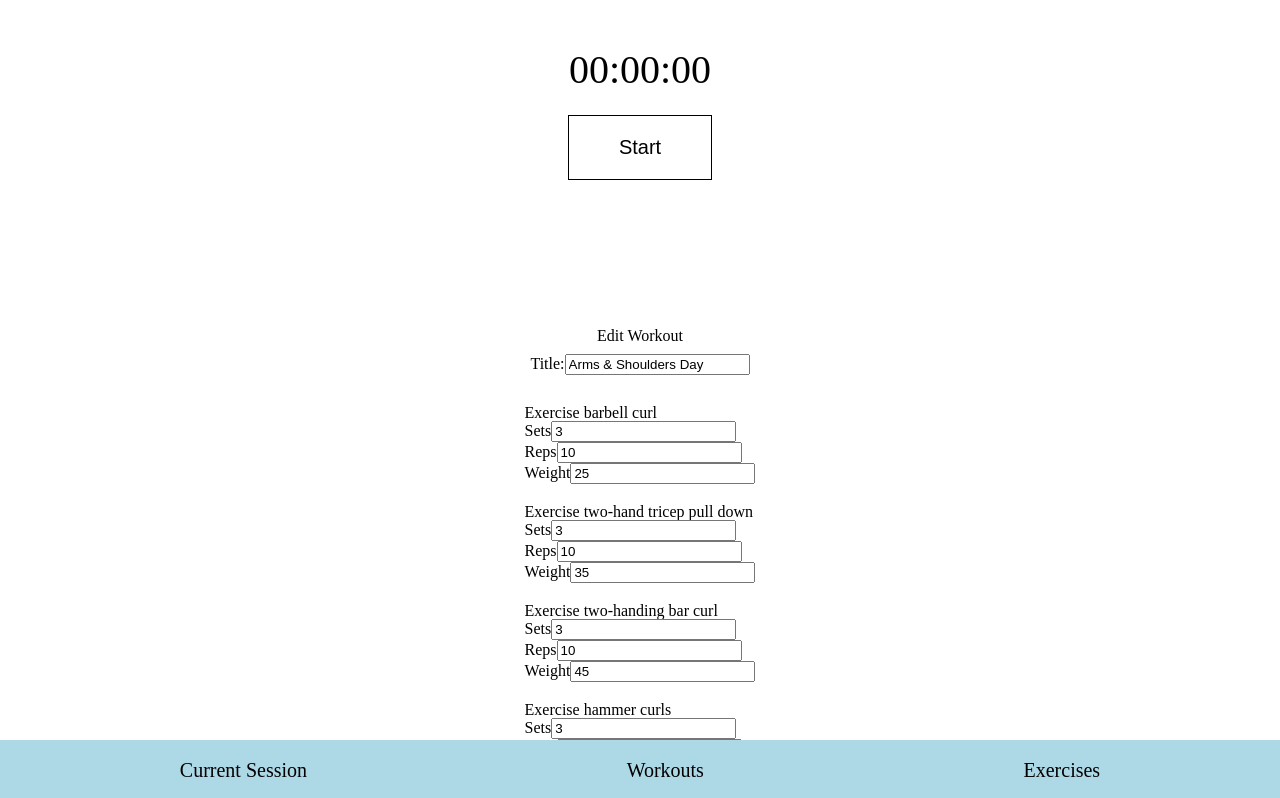
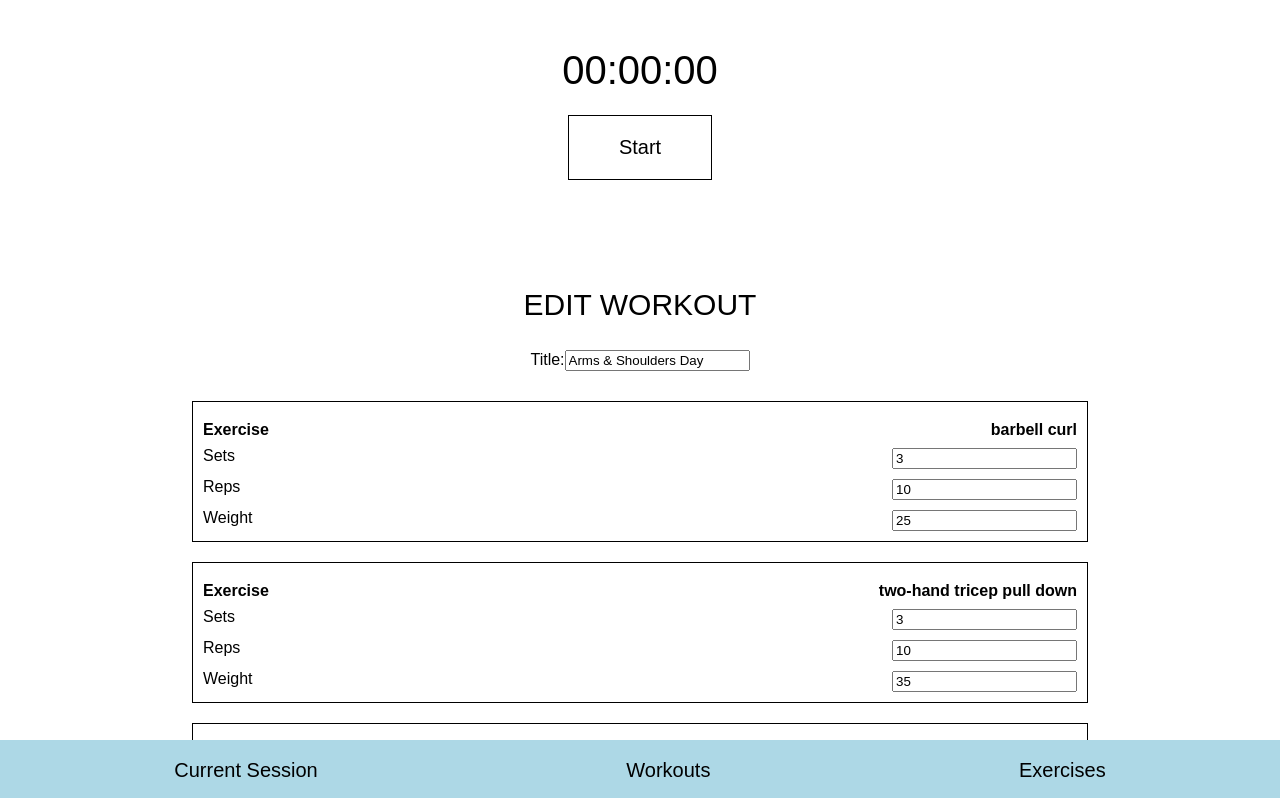
Before and after one commit to lukeslab/gym-app, a React (Create React App) app: page /edit-workout/0 in a window 1280 px wide. Shown: the top 798 px of the page. Built offline with nearby package versions, Linux system fonts and the light colour scheme.

Commit message:
add styles to edit-workout view.

```diff
--- a/src/App.css
+++ b/src/App.css
@@ -25,6 +25,7 @@ footer, header, hgroup, menu, nav, section {
 }
 body {
 	line-height: 1;
+	font-family: sans-serif;
 }
 ol, ul {
 	list-style: none;
@@ -53,14 +54,40 @@ form {
 	display: flex;
 	flex-direction: column;
 	align-items: center;
-	justify-content: center;
+	justify-content: flex-start;
 	height: 100vh;
+	margin-top: 100px;
 }
 
 .edit-workout > * {
 	margin-top: 10px;
 }
 
+.edit-workout h1 {
+	font-size: 30px;
+	text-transform: uppercase;
+	margin-bottom: 20px;
+}
+
 .edit-workout li {
 	margin-top: 20px;
+	border: 1px solid black;
+	padding: 10px;
 }
+
+.edit-workout li * {
+	margin-top: 5px;
+}
+
+.edit-workout ul {
+	width: 70%;
+}
+
+.edit-workout ul section div{
+	display: flex;
+	justify-content: space-between;
+}
+
+.edit-workout ul section div:first-child {
+	font-weight: bold;
+}
--- a/src/routes/edit-workout.js
+++ b/src/routes/edit-workout.js
@@ -9,24 +9,24 @@ function Exercise({name}){
     const exercise = exercisesData.find( exercise => exercise.name === name )
 
     return(
-        <div>
-            <div>
+        <section>
+            <div className="exercise-name">
                 <span>Exercise </span>
                 <span>{exercise.name}</span>
             </div>
-            <div>
+            <div className="exercise-sets">
                 <span>Sets</span>
                 <input type="text" value={exercise.sets}/>
             </div>
-            <div>
+            <div className="exercise-reps">
                 <span>Reps</span>
                 <input type="text" value={exercise.reps}/>
             </div>
-            <div>
+            <div className="exercise-weight">
                 <span>Weight</span>
                 <input type="text" value={exercise.weight}/>
             </div>
-        </div>
+        </section>
     )
 }
 
@@ -64,7 +64,7 @@ export default function EditWorkout () {
                     {isAddingExercise ? <><input></input><button onClick={addExercise}>Done</button></> : <>Add exercise <span onClick={addExercise}>+</span></>}
                 </li>
             </ul>
-            <Link to="../workouts">Done</Link>
+            <Link to="../">Done</Link>
         </div>
     )
 }
```
